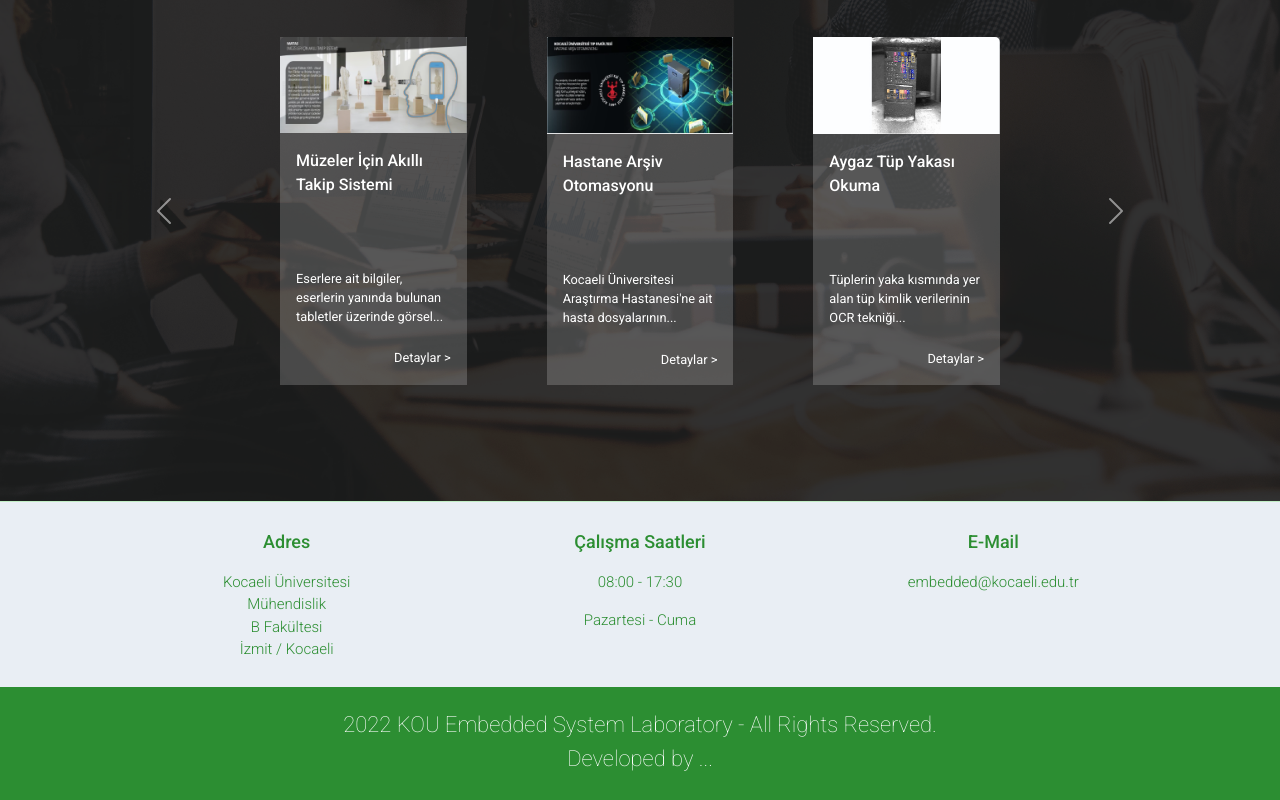
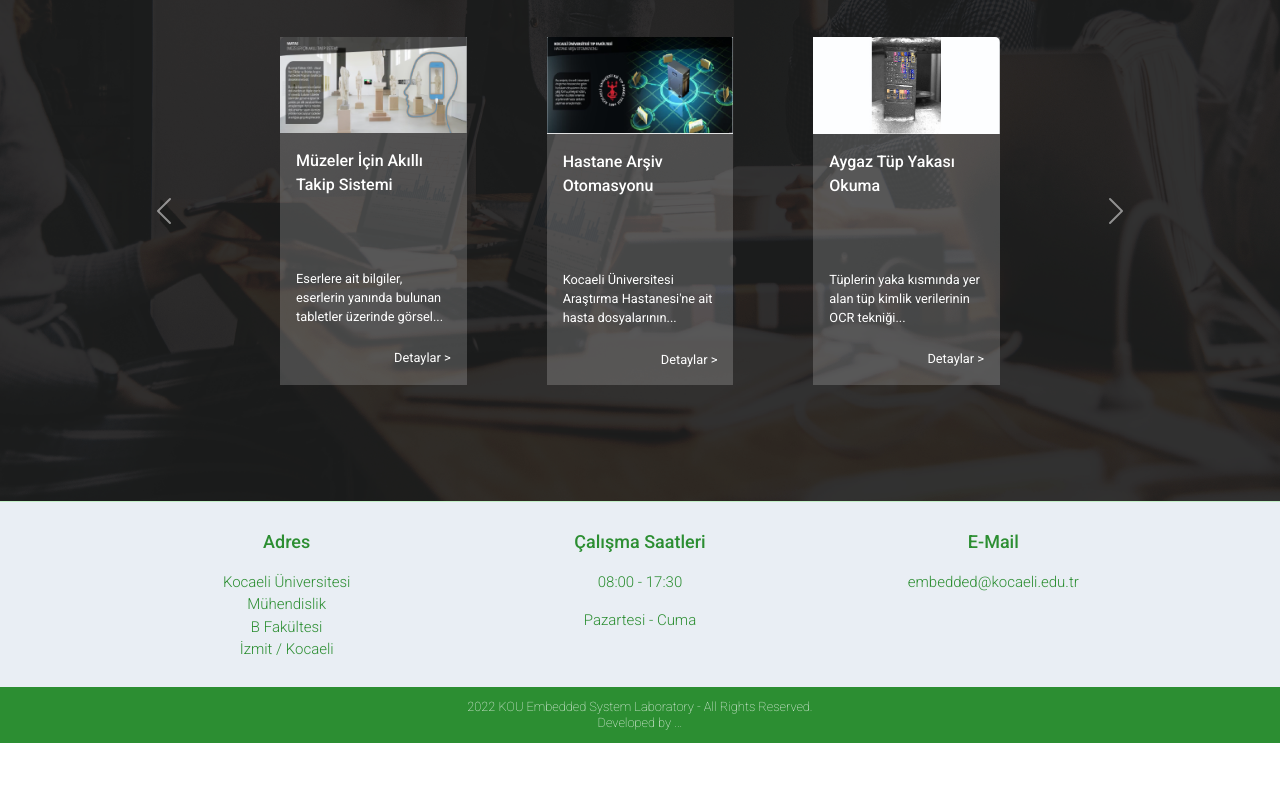
Before and after one commit to caglaozbb/kouembedded, a React (Create React App) app in the folder my-app/: page /home in a window 1280 px wide. Shown: the part 1741-2541 px from the top of the page. After the commit the page ends 2484 px from the top, so only its background shows below. Built offline with nearby package versions, Linux system fonts and the light colour scheme.

Commit message:
'copyrights' section updated for all files also its css fixed with parent and child elements

```diff
--- a/my-app/src/App.css
+++ b/my-app/src/App.css
@@ -132,6 +132,19 @@ font-family: 'Roboto', sans-serif;
   opacity: 70%;
 }
 
+.copyright{
+  background:#2c8e32 ;
+  padding: 1%;
+}
+.copyright  h1 {
+  background:#2c8e32;
+  color: white;
+  display: flex;
+  justify-content: center;
+  font-weight: lighter;
+  font-size: 1vw;
+  margin: 0;
+}
 
 
 /* .image-overlay2{
--- a/my-app/src/Arastirmalar.js
+++ b/my-app/src/Arastirmalar.js
@@ -59,11 +59,11 @@ return (
                   </Card>
                 </CardGroup>
              </div>
-  {/* SIGN */}
-             <div style={{backgroundColor:"#2c8e32", width:"auto",paddingTop:"25px",paddingBottom:"20px"}}>
-              <h3 style={{color:"white",justifyContent:"center", display:"flex",fontWeight:"lighter",fontSize:"22px"}}>2022 KOU Embedded System Laboratory - All Rights Reserved.</h3>
-              <h3 style={{color:"white",justifyContent:"center", display:"flex",fontWeight:"lighter",fontSize:"22px"}}>Developed by ...</h3>
-             </div>
+  {/* Copyrights */}
+            <div id="copyright" className="copyright">
+              <h1>2022 KOU Embedded System Laboratory - All Rights Reserved.</h1>
+              <h1>Developed by ...</h1>
+            </div>
         </div>
   );
 
--- a/my-app/src/Dersler.js
+++ b/my-app/src/Dersler.js
@@ -59,11 +59,11 @@ return (
                   </Card>
                 </CardGroup>
              </div>
-  {/* SIGN */}
-             <div style={{backgroundColor:"#2c8e32", width:"auto",paddingTop:"25px",paddingBottom:"20px"}}>
-              <h3 style={{color:"white",justifyContent:"center", display:"flex",fontWeight:"lighter",fontSize:"22px"}}>2022 KOU Embedded System Laboratory - All Rights Reserved.</h3>
-              <h3 style={{color:"white",justifyContent:"center", display:"flex",fontWeight:"lighter",fontSize:"22px"}}>Developed by ...</h3>
-             </div>
+  {/* Copyrights */}
+            <div id="copyright" className="copyright">
+              <h1>2022 KOU Embedded System Laboratory - All Rights Reserved.</h1>
+              <h1>Developed by ...</h1>
+            </div>
         </div>
   );
 
--- a/my-app/src/Ekibimiz.js
+++ b/my-app/src/Ekibimiz.js
@@ -238,10 +238,10 @@ return (
                 </CardGroup>
              </div>
 
-  {/* SIGN */}
-             <div style={{backgroundColor:"#2c8e32",padding:"1%"}}>
-              <h1 style={{color:"white",justifyContent:"center", display:"flex",fontWeight:"lighter",fontSize:"16px"}}>2022 KOU Embedded System Laboratory - All Rights Reserved.</h1>
-              <h1 style={{color:"white",justifyContent:"center", display:"flex",fontWeight:"lighter",fontSize:"16px",margin:"0"}}>Developed by ...</h1>
+  {/* Copyrights */}
+             <div id="copyright" className="copyright">
+              <h1>2022 KOU Embedded System Laboratory - All Rights Reserved.</h1>
+              <h1>Developed by ...</h1>
              </div>
 
         </div>
--- a/my-app/src/Home.js
+++ b/my-app/src/Home.js
@@ -244,11 +244,11 @@ return (
                   </Card>
                 </CardGroup>
              </div>
-  {/* SIGN */}
-             <div style={{backgroundColor:"#2c8e32", width:"auto",paddingTop:"25px",paddingBottom:"20px"}}>
-              <h3 style={{color:"white",justifyContent:"center", display:"flex",fontWeight:"lighter",fontSize:"22px"}}>2022 KOU Embedded System Laboratory - All Rights Reserved.</h3>
-              <h3 style={{color:"white",justifyContent:"center", display:"flex",fontWeight:"lighter",fontSize:"22px"}}>Developed by ...</h3>
-             </div>
+  {/* Copyrights */}
+            <div id="copyright" className="copyright">
+              <h1>2022 KOU Embedded System Laboratory - All Rights Reserved.</h1>
+              <h1>Developed by ...</h1>
+            </div>
         </div>
   );
 
--- a/my-app/src/Isbirlikcilerimiz.js
+++ b/my-app/src/Isbirlikcilerimiz.js
@@ -59,11 +59,11 @@ return (
                   </Card>
                 </CardGroup>
              </div>
-  {/* SIGN */}
-             <div style={{backgroundColor:"#2c8e32", width:"auto",paddingTop:"25px",paddingBottom:"20px"}}>
-              <h3 style={{color:"white",justifyContent:"center", display:"flex",fontWeight:"lighter",fontSize:"22px"}}>2022 KOU Embedded System Laboratory - All Rights Reserved.</h3>
-              <h3 style={{color:"white",justifyContent:"center", display:"flex",fontWeight:"lighter",fontSize:"22px"}}>Developed by ...</h3>
-             </div>
+  {/* Copyrights */}
+            <div id="copyright" className="copyright">
+              <h1>2022 KOU Embedded System Laboratory - All Rights Reserved.</h1>
+              <h1>Developed by ...</h1>
+            </div>
         </div>
   );
 
```
